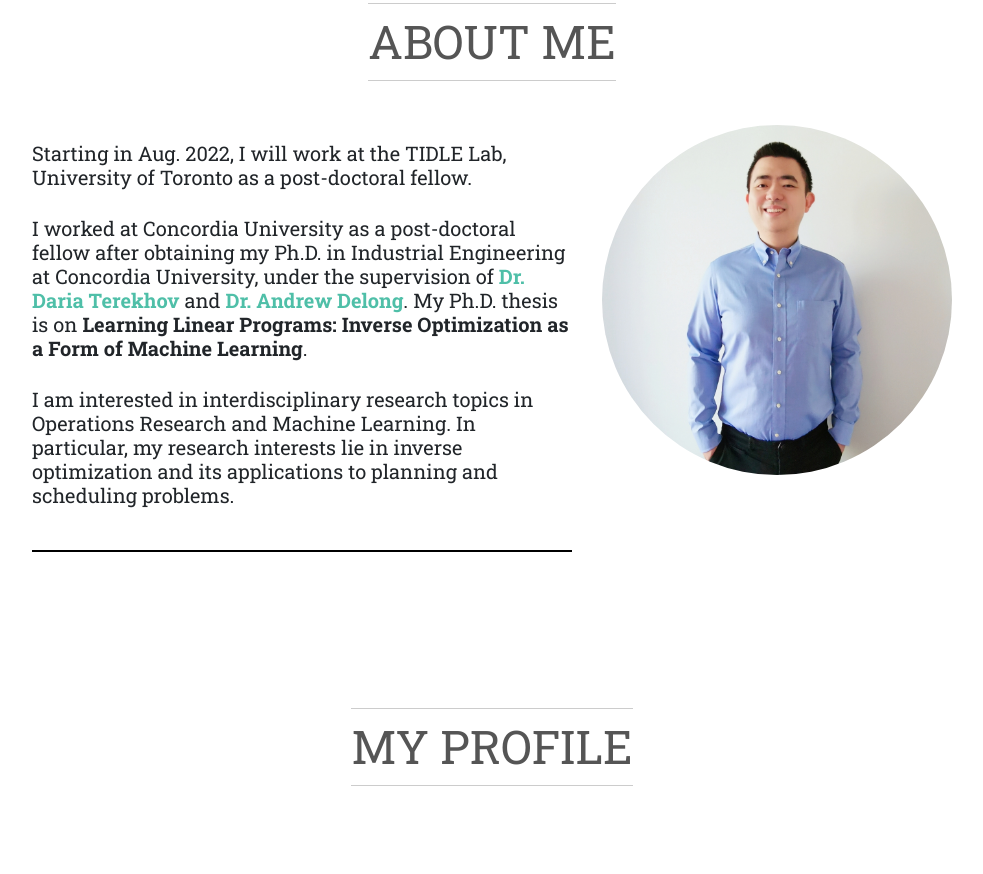
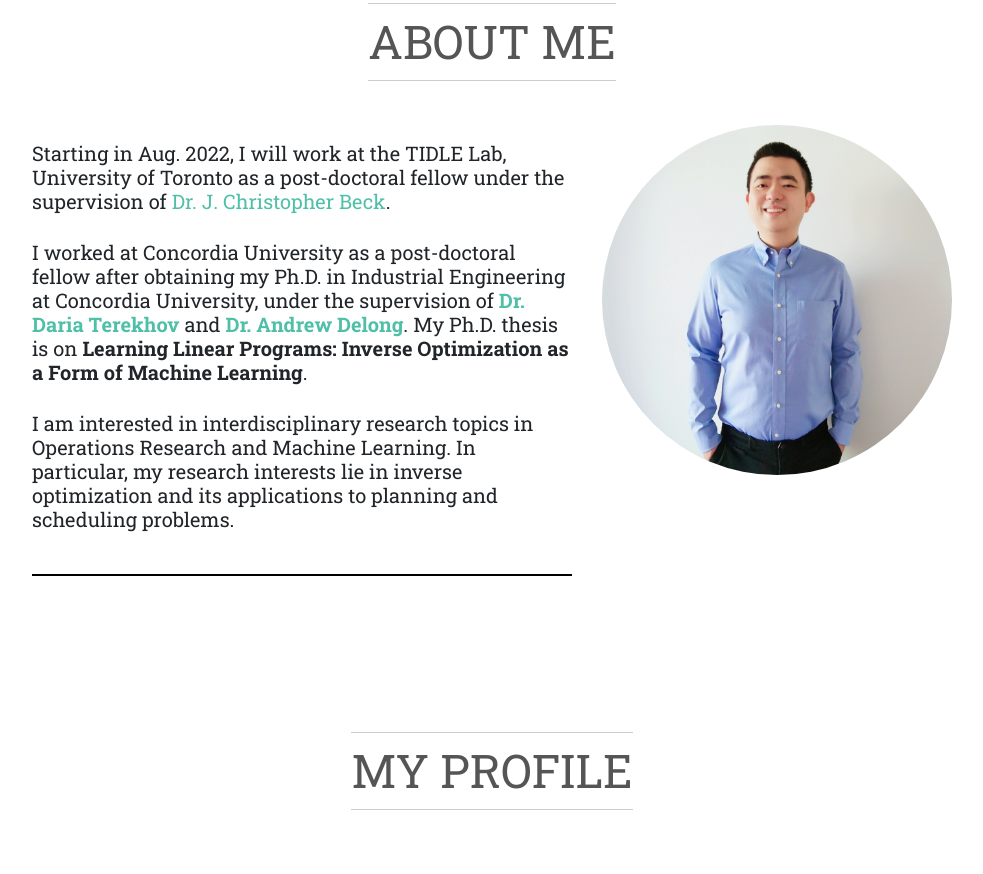
Before and after one commit to yingcongtan/yingcongtan.github.io, a plain HTML site: page index.html in a window 1280 px wide. Shown: the part 877-1751 px from the top of the page, without its empty margins (148-1131 px from the left). Drawn offline with Linux system fonts and the light colour scheme; some packages are replaced by stand-ins of ours.

Commit message:
Update index.html

```diff
--- a/index.html
+++ b/index.html
@@ -81,7 +81,7 @@
         <div class="row justify-content-center">
           <div data-animate="fadeInUp" class="col-md-6">
               <p>
-                <h5> Starting in Aug. 2022, I will work at the TIDLE Lab, University of Toronto as a post-doctoral fellow.</h5><br>
+                <h5> Starting in Aug. 2022, I will work at the TIDLE Lab, University of Toronto as a post-doctoral fellow under the supervision of <a href=https://tidel.mie.utoronto.ca/beck.php>Dr. J. Christopher Beck</a>.</h5><br>
 
 
                 <h5>I worked at Concordia University as a post-doctoral fellow after obtaining my Ph.D. in Industrial Engineering at Concordia University, under the supervision of
```
